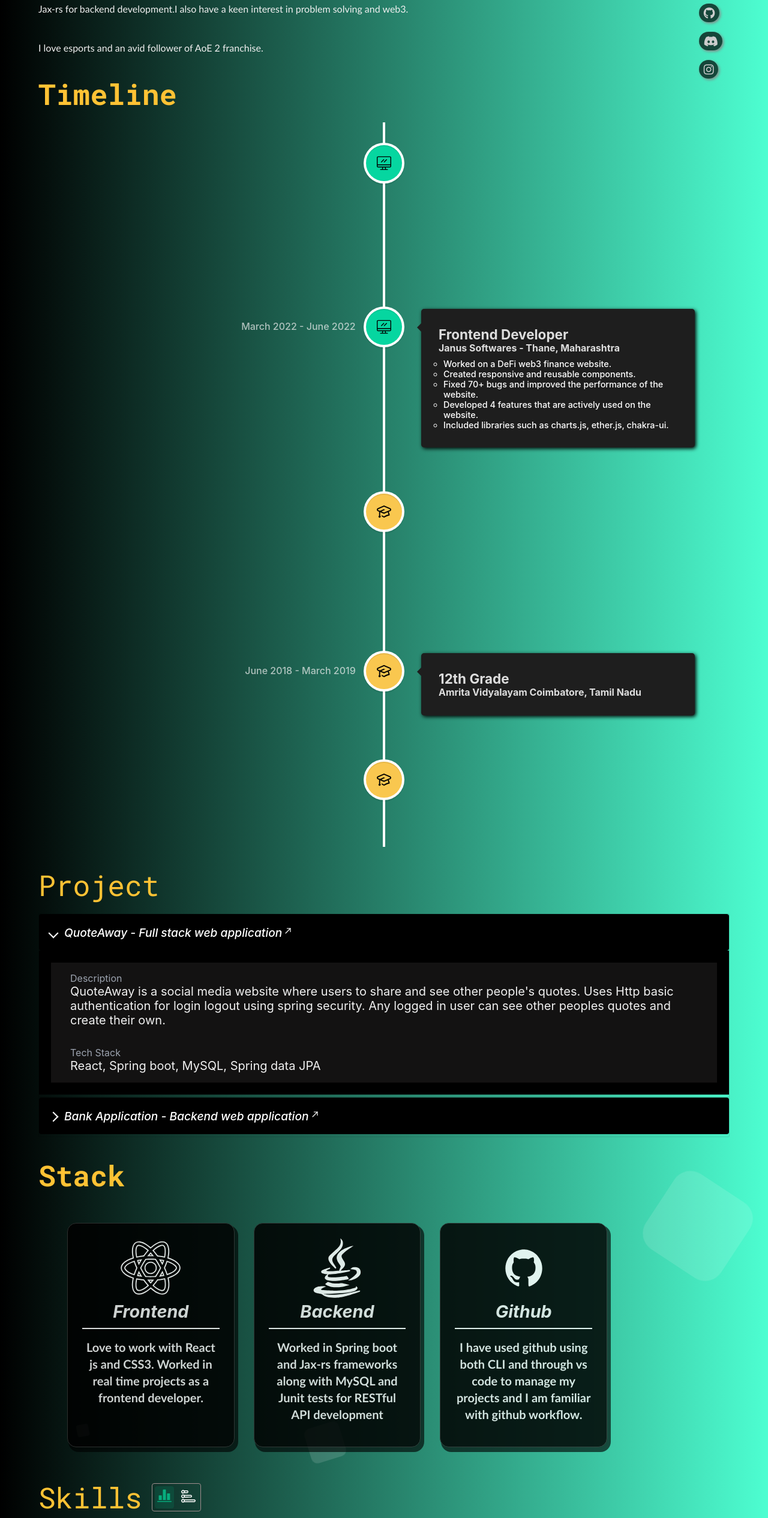
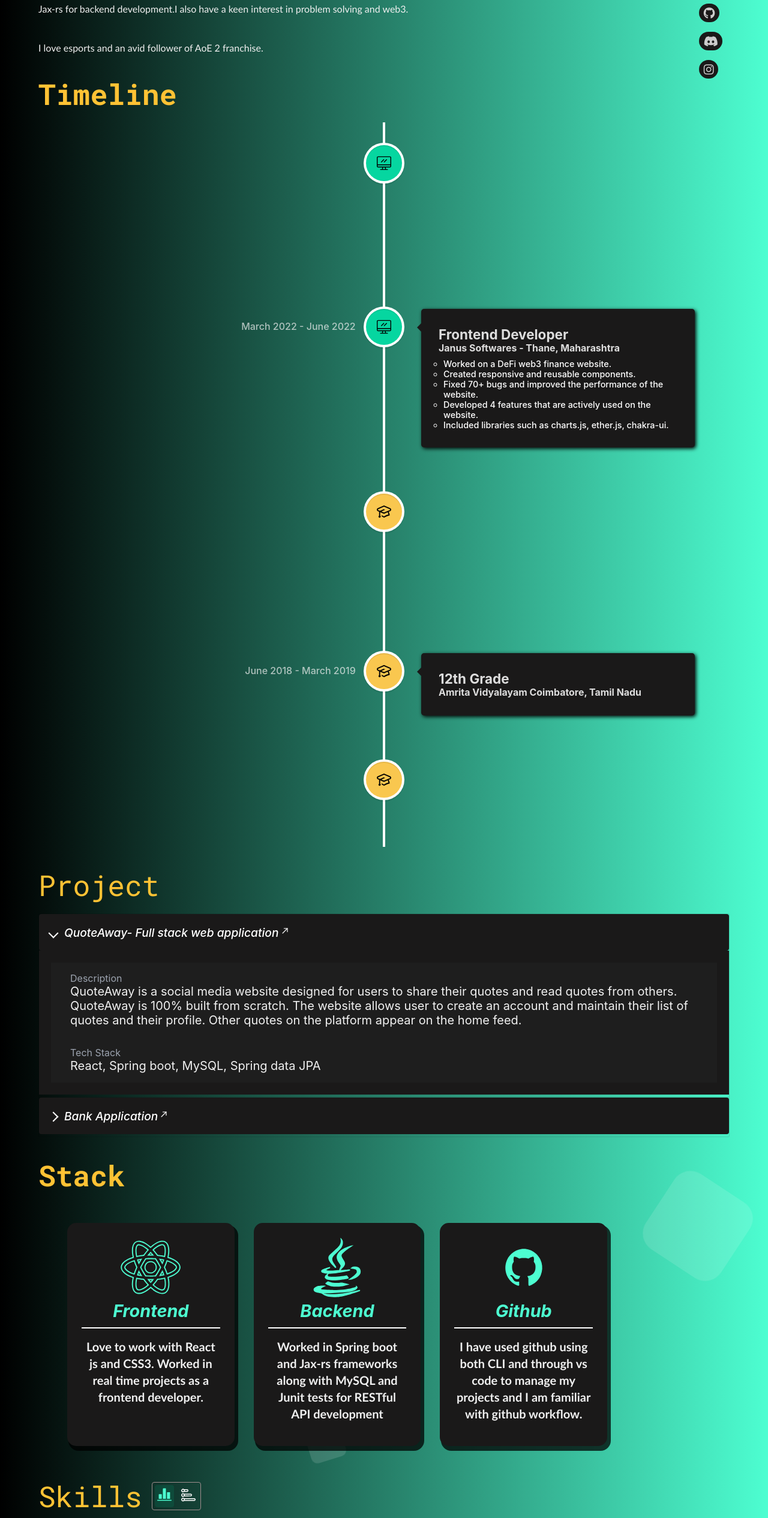
Before and after one commit to Viper-10/personal-website, a React (Create React App) app: page / in a window 1280 px wide. Shown: the part 135-2666 px from the top of the page at 60% size. Built offline with nearby package versions, Linux system fonts and the light colour scheme.

Commit message:
Add - color improvisation

```diff
--- a/src/App.css
+++ b/src/App.css
@@ -6,12 +6,13 @@
   text-decoration: none;
 }
 :root {
-  --primary-green-color: rgb(7, 151, 110);
+  --primary-dark-color: rgb(26, 25, 25);
+  --secondary-dark-color: #1e1e1e;
+  --primary-yellow-color: #ffc234;
   --secondary-yellow-color: #fdcf62;
-  --primary-yellow-color: #ffc234;
-  --primary-pink-color: #f865d3;
+  --primary-green-color: #4dfed1;
+  --dark-white: #ccc;
   --secondary-white-color: #f1f1f1;
-  --dark-white: #ccc;
 }
 
 /*Utility classes*/
@@ -58,7 +59,7 @@
   background: #555;
 }
 ::-webkit-scrollbar-thumb {
-  background: #222;
+  background: var(--primary-dark-color);
 }
 ::-webkit-scrollbar-thumb:hover {
   background: #555;
--- a/src/Components/BackgroundAnimation/style.css
+++ b/src/Components/BackgroundAnimation/style.css
@@ -1,5 +1,5 @@
 .area {
-  background: linear-gradient(to left, #4dfed1, black);
+  background: linear-gradient(to left, var(--primary-green-color), black);
   width: 100%;
   height: 4500px;
 }
--- a/src/Pages/Home/Components/Projects/Project/Project.js
+++ b/src/Pages/Home/Components/Projects/Project/Project.js
@@ -14,7 +14,8 @@ const Project = ({ name, link, description, category, stack }) => {
       <AccordionItemHeading>
         <AccordionItemButton>
           <span className="cyan-on-hover" onClick={() => window.open(link)}>
-            {name + " - " + category}
+            {name}
+            {category && `- ${category}`}
           </span>
           <ArrowDiagonalSvg
             width="20px"
--- a/src/Pages/Home/Components/Projects/Project/style.css
+++ b/src/Pages/Home/Components/Projects/Project/style.css
@@ -2,28 +2,28 @@
   margin-bottom: 4px;
 }
 .accordion__button {
-  background-color: black;
+  background-color: var(--primary-dark-color);
   color: white;
   border-radius: 4px;
   transition: background-color 0.3s ease-in-out;
 }
 .accordion__button:hover {
-  background-color: rgb(19, 18, 18);
+  background-color: var(--secondary-dark-color);
 }
 .accordion__panel {
-  background-color: black;
+  background-color: var(--primary-dark-color);
 }
 .accordion-panel-content {
   padding: 1rem 2rem;
-  background-color: rgb(19, 18, 18);
+  background-color: var(--secondary-dark-color);
 }
 .accordion-panel-heading {
   font-size: 16px;
   color: #9ca3af;
-  background-color: rgb(19, 18, 18);
+  background-color: var(--secondary-dark-color);
 }
 .accordion-panel-text {
-  background-color: rgb(19, 18, 18);
+  background-color: var(--secondary-dark-color);
   font-size: 20px;
 }
 .cyan-on-hover {
--- a/src/Pages/Home/Components/Projects/projects.json
+++ b/src/Pages/Home/Components/Projects/projects.json
@@ -3,14 +3,13 @@
     "name": "QuoteAway",
     "category": "Full stack web application",
     "link": "https://quoteaway.herokuapp.com/#/",
-    "description": "QuoteAway is a social media website where users to share and see other people's quotes. Uses Http basic authentication for login logout using spring security. Any logged in user can see other peoples quotes and create their own.",
+    "description": "QuoteAway is a social media website designed for users to share their quotes and read quotes from others. QuoteAway is 100% built from scratch. The website allows user to create an account and maintain their list of quotes and their profile. Other quotes on the platform appear on the home feed.",
     "stack": "React, Spring boot, MySQL, Spring data JPA"
   },
   {
     "name": "Bank Application",
-    "category": "Backend web application",
     "link": "https://github.com/Viper-10/Bank-application",
-    "description": "A web application that imitates bank operations such as deposit, withdraw, transfer and balance enquiry, fixed deposit and loans. Involves multi threading concepts for EMI payment and interest calculation.",
+    "description": "A full stack web application that imitates bank operations such as deposit, withdraw, transfer and balance enquiry, fixed deposit and loans. Involves multi threading concepts for EMI payment and interest calculation.",
     "stack": "Jax-rs, Angular, MySQL, JDBC"
   }
 ]
--- a/src/Pages/Home/Components/Skills/Skills.js
+++ b/src/Pages/Home/Components/Skills/Skills.js
@@ -27,7 +27,7 @@ const Languages = () => {
             <BarChartSvg
               height="24px"
               width="24px"
-              color={index === 0 ? "rgb(7, 173, 126)" : "#fff"}
+              color={index === 0 ? "#4dfed1" : "#fff"}
             />
           </div>
           <div
@@ -38,7 +38,7 @@ const Languages = () => {
             <ProgressBarSvg
               height="24px"
               width="24px"
-              color={index === 1 ? "rgb(7, 173, 126)" : "#fff"}
+              color={index === 1 ? "#4dfed1" : "#fff"}
             />
           </div>
         </div>
--- a/src/Pages/Home/Components/Social Profile/profiles.json
+++ b/src/Pages/Home/Components/Social Profile/profiles.json
@@ -8,7 +8,7 @@
   {
     "network": "LinkedIn",
     "username": "Priyadharshan Ravichandran",
-    "url": "https://www.linkedin.com/in/priyadharshan-ravichandran-32a779202/",
+    "url": "https://www.linkedin.com/in/priyadharshan-ravichandran-viper10/",
     "faIcon": "fab fa-linkedin-in"
   },
   {
--- a/src/Pages/Home/Components/Social Profile/style.css
+++ b/src/Pages/Home/Components/Social Profile/style.css
@@ -2,19 +2,18 @@ i.fab,
 i.fa {
   display: inline-block;
   border-radius: 60px;
-  box-shadow: 2px 2px 4px #888;
-  background-color: rgba(0, 0, 0, 0.7);
+  background-color: var(--primary-dark-color);
   color: #ccc;
+  transition: ease-in 0.2s;
   padding: 0.3em 0.4em;
   /* padding : 0.5em  0.6em is the default value*/
 }
 @media (min-width: 768px) {
   i.fa:hover,
   i.fab:hover {
-    background-color: #111;
+    background-color: var(--primary-dark-color);
     color: var(--primary-yellow-color);
-    transition: ease-in 0.2s;
-    opacity: 0.8;
+    transform: scale(0.9);
     cursor: pointer;
   }
 
--- a/src/Pages/Home/Components/TechStack/Cards/Card/index.js
+++ b/src/Pages/Home/Components/TechStack/Cards/Card/index.js
@@ -6,7 +6,7 @@ export function getIcon(title) {
   const style = {
     height: "100px",
     width: "200px",
-    color: "#fff",
+    color: "#4dfed1",
   };
 
   switch (title) {
--- a/src/Pages/Home/Components/TechStack/Cards/Card/style.css
+++ b/src/Pages/Home/Components/TechStack/Cards/Card/style.css
@@ -1,11 +1,9 @@
 .card {
-  background: black;
-  opacity: 0.85;
+  background: var(--primary-dark-color);
   border-radius: 15px;
   margin-bottom: 20px;
   text-align: center;
   padding: 1.5rem;
-  border: 1px solid #333;
   box-shadow: 4px 6px 0px 2px rgba(0, 0, 0, 0.75);
 }
 .card-title {
@@ -13,6 +11,7 @@
   padding-bottom: 10px;
   font-weight: bold;
   border-bottom: 2px solid rgba(255, 255, 255, 1);
+  color: var(--primary-green-color);
 }
 .card-description {
   font-size: 20px;
--- a/src/Pages/Home/Components/Timeline/style.css
+++ b/src/Pages/Home/Components/Timeline/style.css
@@ -2,13 +2,13 @@
 .vertical-timeline-element-subtitle,
 .vertical-timeline-element-description {
   color: #ddd;
-  background-color: #1e1e1e;
+  background-color: var(--primary-dark-color);
 }
 .vertical-timeline-element-content-arrow {
-  border-inline-end-color: #1e1e1e;
+  border-inline-end-color: var(--primary-dark-color);
 }
 .vertical-timeline-element-content {
-  background-color: #1e1e1e;
+  background-color: var(--primary-dark-color);
   box-shadow: 2px 2px 6px 0px black;
 }
 
```
